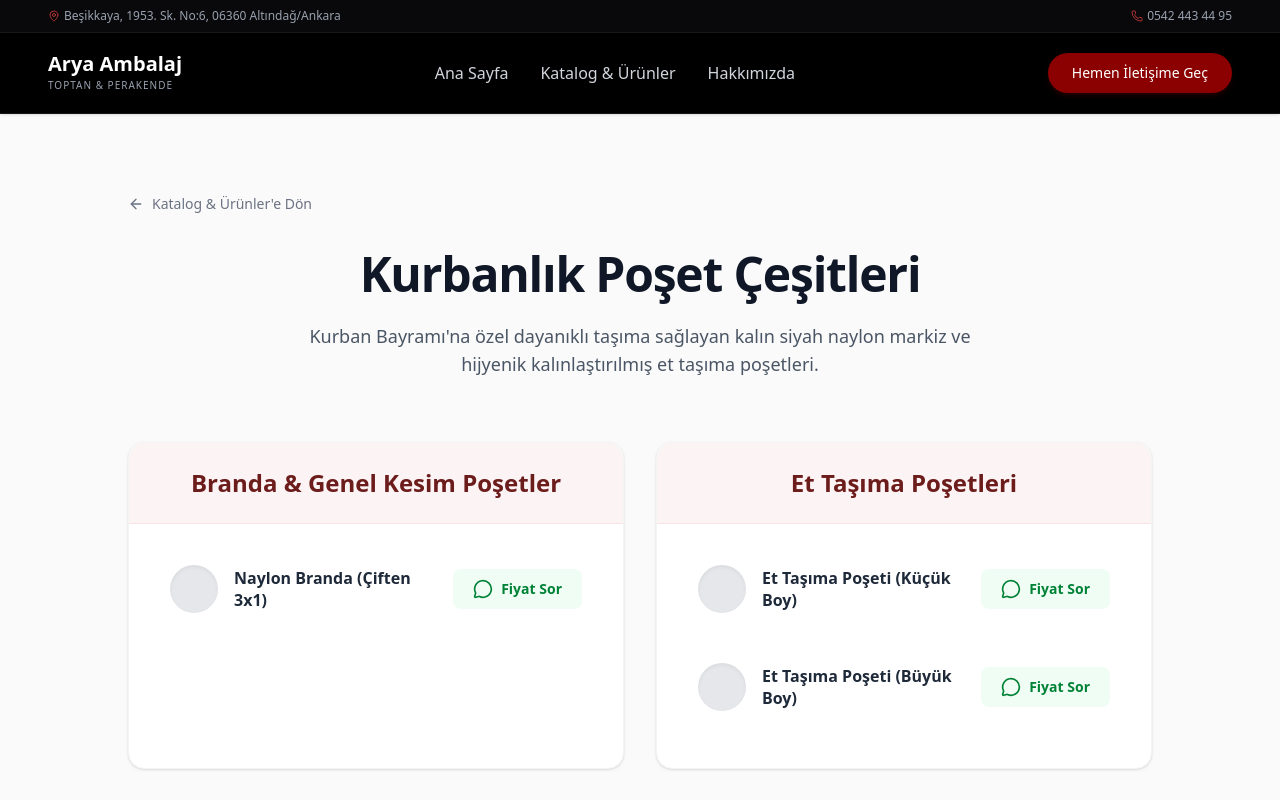
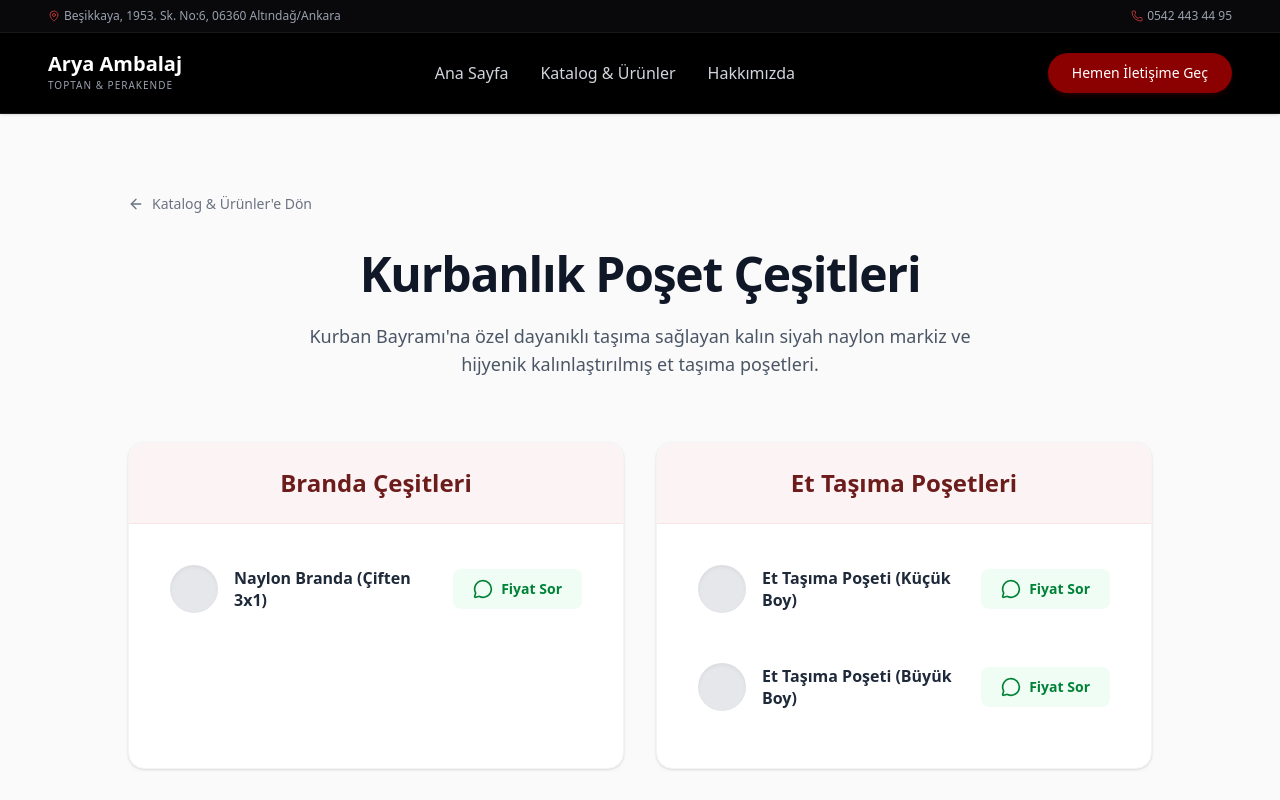
Before and after one commit to ardaeminoglu001-ship-it/aryaambalaj, a Next.js app: page /urunler/kurbanlik-poset in a window 1280 px wide. Shown: the top 800 px of the page. Built offline with nearby package versions, Linux system fonts and the light colour scheme; a web font is replaced by a local one.

Commit message:
Update page.tsx

```diff
--- a/src/app/urunler/kurbanlik-poset/page.tsx
+++ b/src/app/urunler/kurbanlik-poset/page.tsx
@@ -9,7 +9,7 @@ import { motion } from "framer-motion";
 export default function KurbanlikPosetPage() {
     const products = [
         {
-            category: "Branda & Genel Kesim Poşetler",
+            category: "Branda Çeşitleri",
             items: [
                 "Naylon Branda (Çiften 3x1)"
             ]
```
